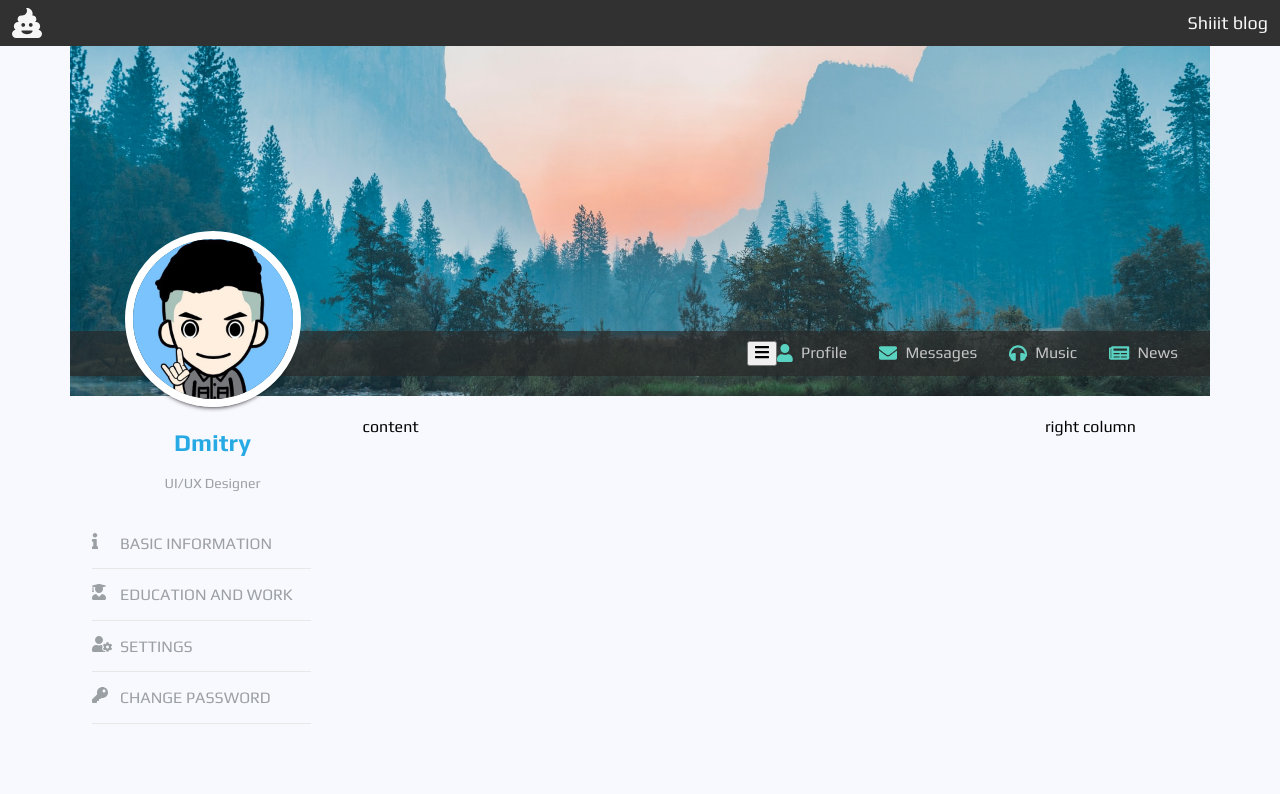
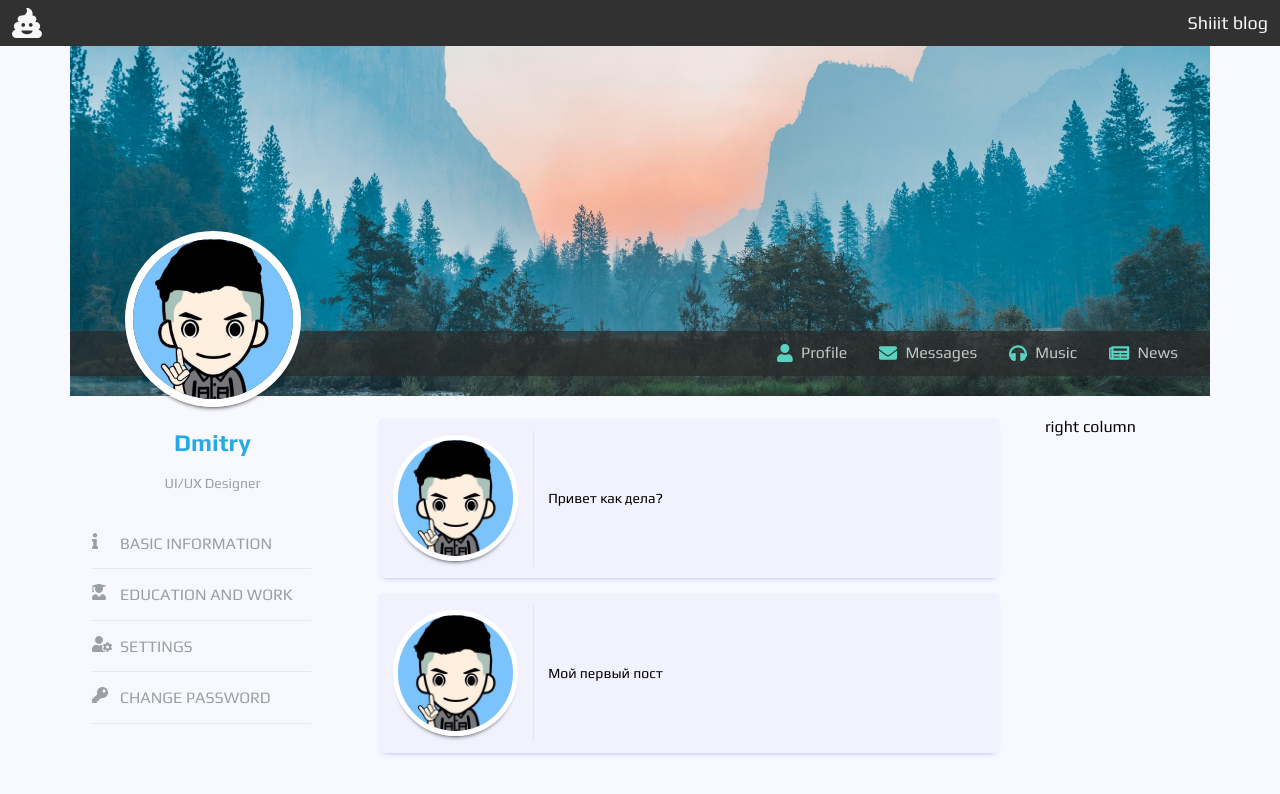
Before and after one commit to Ko2doo/react-lesson, a React (Create React App) app: page /posts in a window 1280 px wide. Shown: the top 794 px of the page. Built offline with nearby package versions, Linux system fonts and the light colour scheme.

Commit message:
UPD=>04.08.2020

```diff
--- a/package.json
+++ b/package.json
@@ -12,9 +12,11 @@
     "@testing-library/user-event": "^7.1.2",
     "classnames": "^2.2.6",
     "normalize.css": "^8.0.1",
+    "prop-types": "^15.7.2",
     "react": "^16.13.1",
     "react-dom": "^16.13.1",
-    "react-scripts": "3.4.1"
+    "react-scripts": "3.4.1",
+    "styled-components": "^5.1.1"
   },
   "scripts": {
     "start": "react-scripts start",
--- a/src/component/navigation/ProfileNavbar.module.scss
+++ b/src/component/navigation/ProfileNavbar.module.scss
@@ -49,8 +49,9 @@
   color: $icon-default;
 }
 
-.menu_item{
 
+.btn_burger_menu{
+  display: none;
 }
 
 @include md-block(){
--- /dev/null
+++ b/src/component/posts/Post.jsx
@@ -0,0 +1,28 @@
+import React from 'react';
+
+//import icon
+// import { FontAwesomeIcon } from '@fortawesome/react-fontawesome';
+
+//Style's import
+import style from './Post.module.scss';
+
+import userAvatar from '../details/img/avatar.jpg';
+
+const Post = (props) => {
+
+  // console.log(props.message);
+
+  return (
+    <div className={style.card}>
+      <img className={style.avatar} src={userAvatar} alt={"avatar"}/>
+
+      <div className={style.blabla_place}>
+        <p className={style.text}>
+          {props.message}
+        </p>
+      </div>
+    </div>
+  );
+}
+
+export default Post;
--- /dev/null
+++ b/src/component/posts/Post.module.scss
@@ -0,0 +1,78 @@
+// import global stylesheet
+@import '../scss/smart-grid';
+@import '../scss/base-color';
+@import '../scss/helpers';
+
+.card{
+  @include col();
+  @include size(12);
+
+  @include lg-block(){
+    height: auto;
+  }
+
+  display: flex;
+  flex-wrap: wrap;
+  flex-direction: row;
+  margin-bottom: rem(15);
+  height: rem(160);
+  padding: rem(12) 0;
+  box-sizing: border-box;
+  border-radius: rem(5);
+  background-color: $nice-blue;
+  box-shadow: rem(0) rem(4) rem(6) rem(-6) $blue-shadow;
+
+  &:last-child{
+    margin-bottom: 0;
+  }
+}
+
+.avatar{
+  @include col();
+  @include size(3);
+
+  @include sm-block(){
+    border-width: rem(3);
+  }
+
+  display: flex;
+  margin-top: auto;
+  margin-bottom: auto;
+  border-radius: 50%;
+  object-fit: cover;
+  border: rem(5) solid #fff;
+  box-shadow: 0 rem(5) rem(5) rem(-5);
+}
+
+.blabla_place{
+  @include col();
+  @include size(9);
+
+  @include md-block(){
+    @include size(12);
+  }
+
+  display: flex;
+  flex-direction: column;
+  position: relative;
+
+  &::before{
+    content: '';
+    position: absolute;
+    left: rem(-15);
+    width: rem(1);
+    height: 100%;
+    display: inline-block;
+    background-color: $ghost-borderline;
+  }
+}
+
+.text{
+  @include font(em(14), 400);
+
+  @include md-block(){
+    margin-top: rem(15);
+  }
+
+  margin: auto 0 auto;
+}
--- a/src/component/profile-construct/ProfileConstruct.jsx
+++ b/src/component/profile-construct/ProfileConstruct.jsx
@@ -1,6 +1,7 @@
 import React from 'react';
 
 import Sidebar from '../navigation/Sidebar';
+import Post from '../posts/Post';
 
 //import icon
 // import { FontAwesomeIcon } from '@fortawesome/react-fontawesome';
@@ -17,7 +18,8 @@ const ProfileConstruct = () => {
         </div>
 
         <div className={style.content_page}>
-          content
+          <Post message='Привет как дела?' />
+          <Post message='Мой первый пост' />
         </div>
 
         <div className={style.statusbar_sidebar}>
--- a/src/component/profile-construct/ProfileConstruct.module.scss
+++ b/src/component/profile-construct/ProfileConstruct.module.scss
@@ -37,6 +37,7 @@
   @include size-lg(12);
   @include size-md(12);
   display: flex;
+  flex-wrap: wrap;
 }
 
 .statusbar_sidebar{
--- a/src/component/scss/_base-color.scss
+++ b/src/component/scss/_base-color.scss
@@ -2,6 +2,7 @@
 
 // Background's
 $nice-green: #267b64;
+$ghost-borderline: #e6e6e6;
 $nice-white: #f7f7f7;
 $nice-black: rgba(6, 6, 6, 0.82);
 $nav-bckg: rgba(40, 40, 40, 0.68);
@@ -11,6 +12,9 @@ $link-hover-col: #8bddea;
 $ava-border-col: rgba(253, 82, 82, 0.88);
 $typography-default-col: rgb(39, 170, 227);
 $nice-gray: #9ba0a2;
+$nice-orange: #fffbf6;
+$nice-blue: rgba(226, 226, 255, 0.28);
+$blue-shadow: #5a5aff;
 
 $link-border-col: #e8e8e8;
 $burger-bckgrnd: rgba(0, 0, 0, 0.96);
```
Also changed, not shown: src/component/navigation/burger-menu.js (deleted), 1 other file (tests, documents, lock files or other folders).
